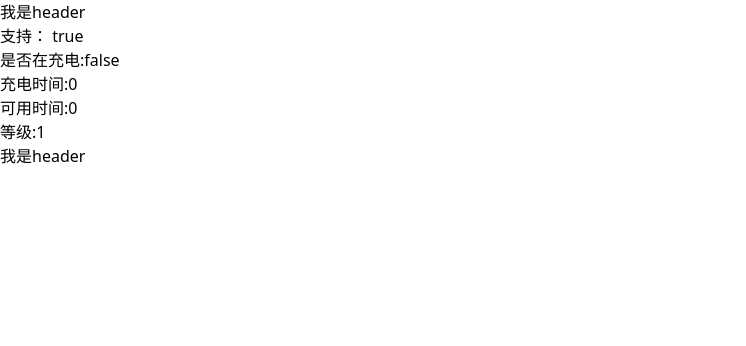
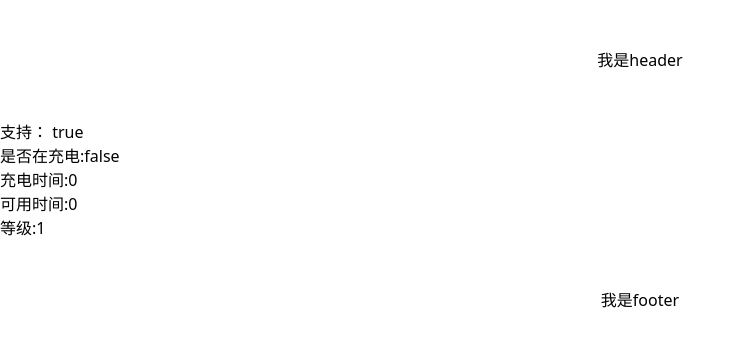
Before and after one commit to houko/nuxt-vueuse-examples, a Nuxt app: page /battery in a window 1280 px wide. Shown: the top 346 px of the page, without its empty margins (0-746 px from the left). Built offline with nearby package versions, Linux system fonts and the light colour scheme.

Commit message:
tailwindcss

```diff
--- a/layouts/default.vue
+++ b/layouts/default.vue
@@ -1,6 +1,6 @@
 <template>
-  <div>我是header</div>
+  <div class="flex justify-center my-12">我是header</div>
   <slot />
-  <div>我是header</div>
+  <div class="flex justify-center my-12">我是footer</div>
 </template>
 <script setup lang="ts"></script>
```
